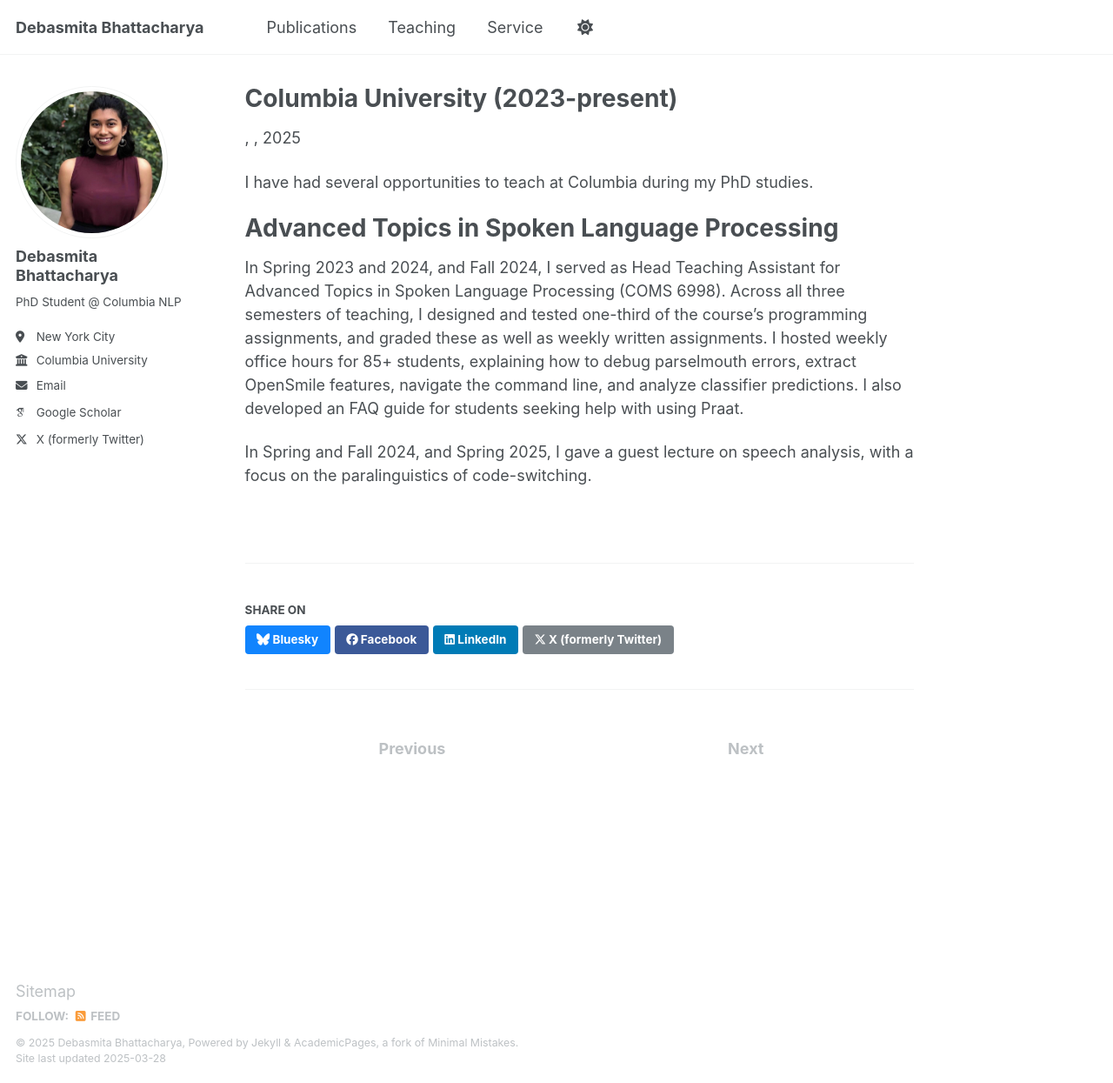
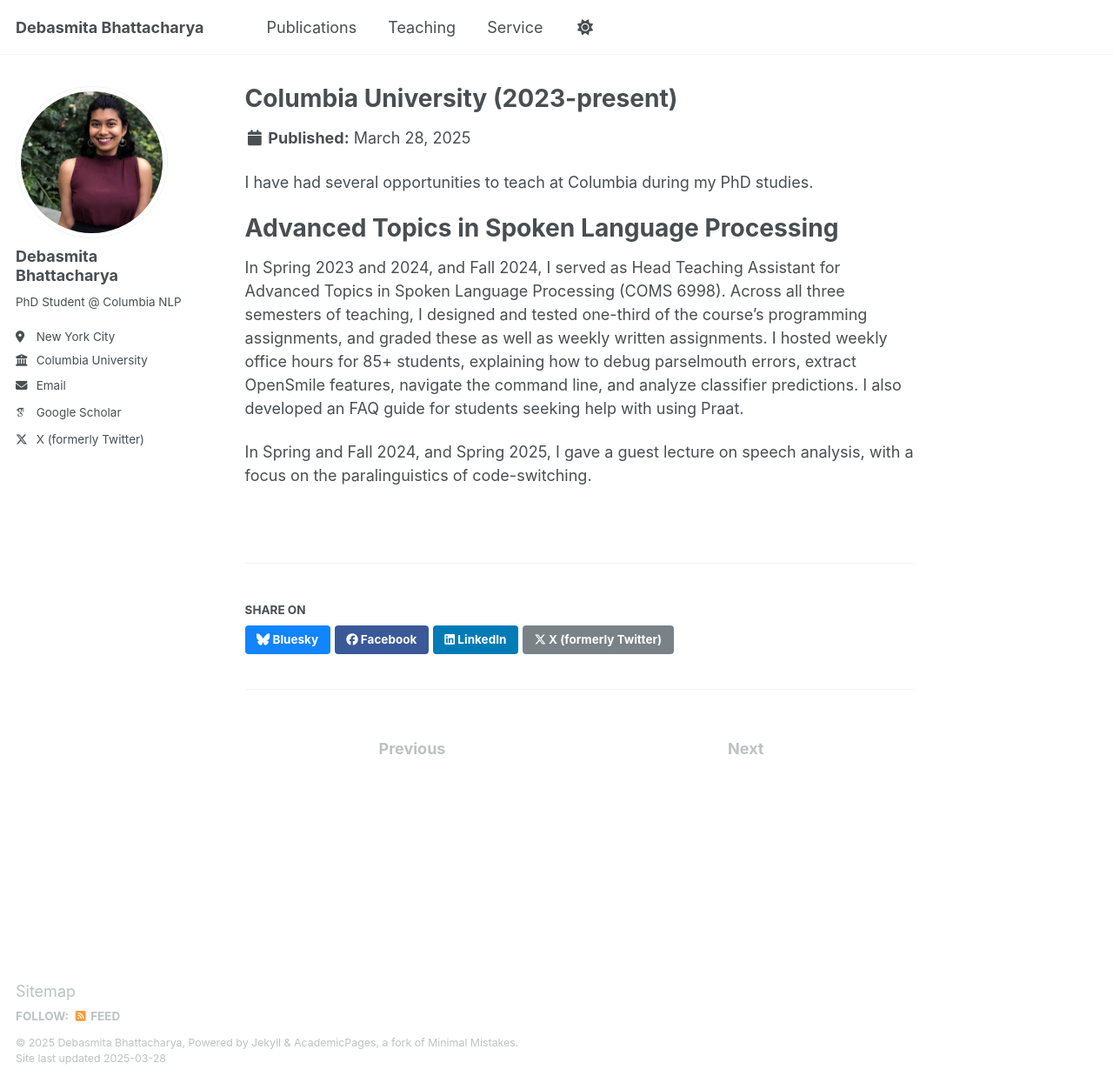
Before and after one commit to debasmita-b/debasmita-b.github.io, a Jekyll site: the page built from _teaching/2015-spring-teaching-2.md, in a window 1280 px wide and 1245 px high. Shown: the whole window at 87% size. Built offline with Jekyll 4.4.1, drawn with Linux system fonts in a browser that asks for light colours; some web fonts are replaced.

Commit message:
Update single.html

```diff
--- a/_layouts/single.html
+++ b/_layouts/single.html
@@ -34,9 +34,8 @@ layout: default
           <p class="page__date"><strong><i class="fa fa-fw fa-calendar" aria-hidden="true"></i> {{ site.data.ui-text[site.locale].date_label | default: "Published:" }}</strong> <time datetime="{{ page.modified | date: "%Y-%m-%d" }}">{{ page.modified | date: "%B %d, %Y" }}</time></p>
         {% endif %}
 
-        {% if page.collection == 'teaching' %}
-          <p> {{ page.type }}, <i>{{ page.venue }}</i>, {{ page.date | default: "1900-01-01" | date: "%Y" }} </p>
-        {% elsif page.venue and page.date %}
+
+        {% if page.venue and page.date %}
           <p>Published in <i>{{ page.venue }}</i>, {{ page.date | default: "1900-01-01" | date: "%Y" }} </p>
         {% elsif page.date %}
           <p class="page__date"><strong><i class="fa fa-fw fa-calendar" aria-hidden="true"></i> {{ site.data.ui-text[site.locale].date_label | default: "Published:" }}</strong> <time datetime="{{ page.date | date_to_xmlschema }}">{{ page.date | default: "1900-01-01" | date: "%B %d, %Y" }}</time></p>
```
